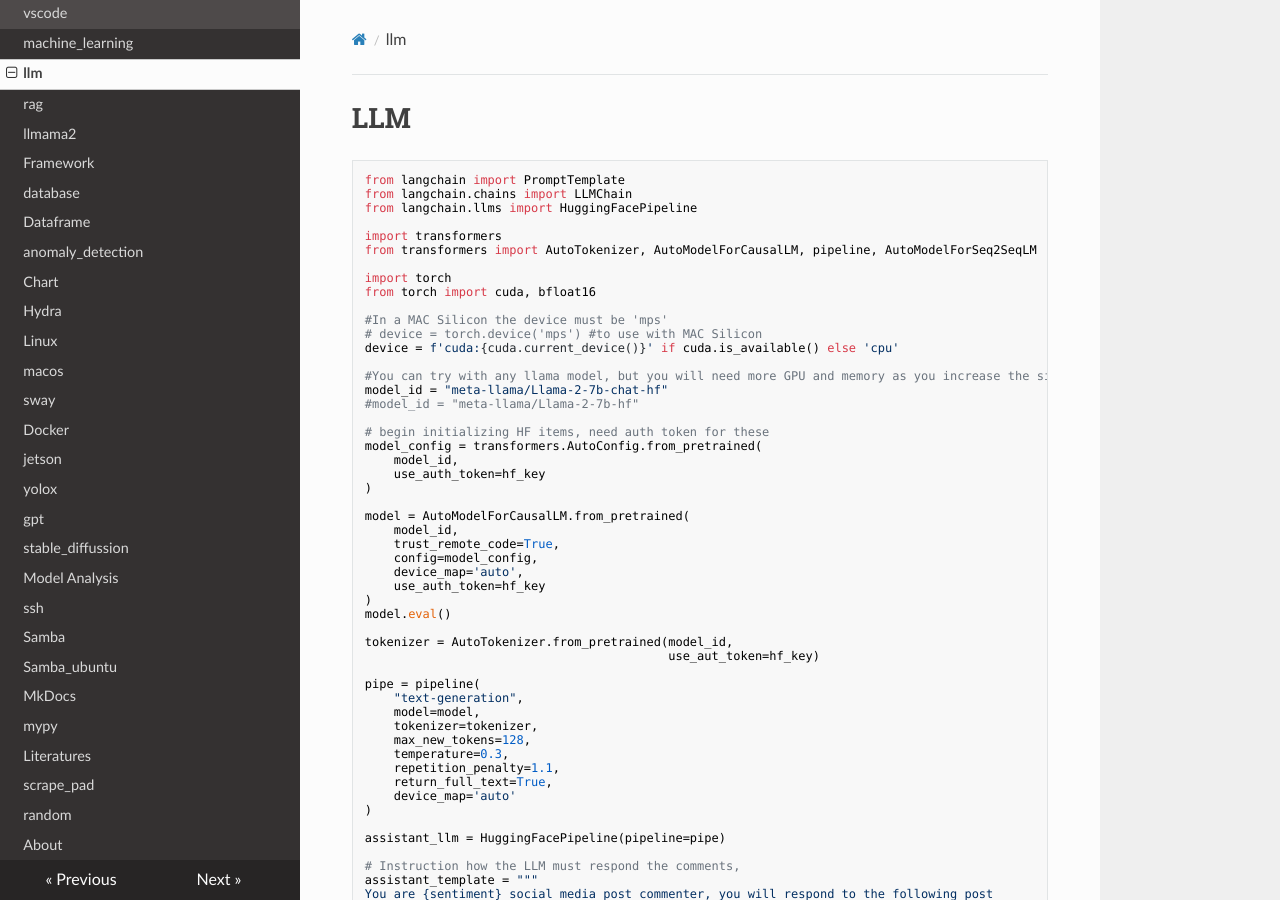
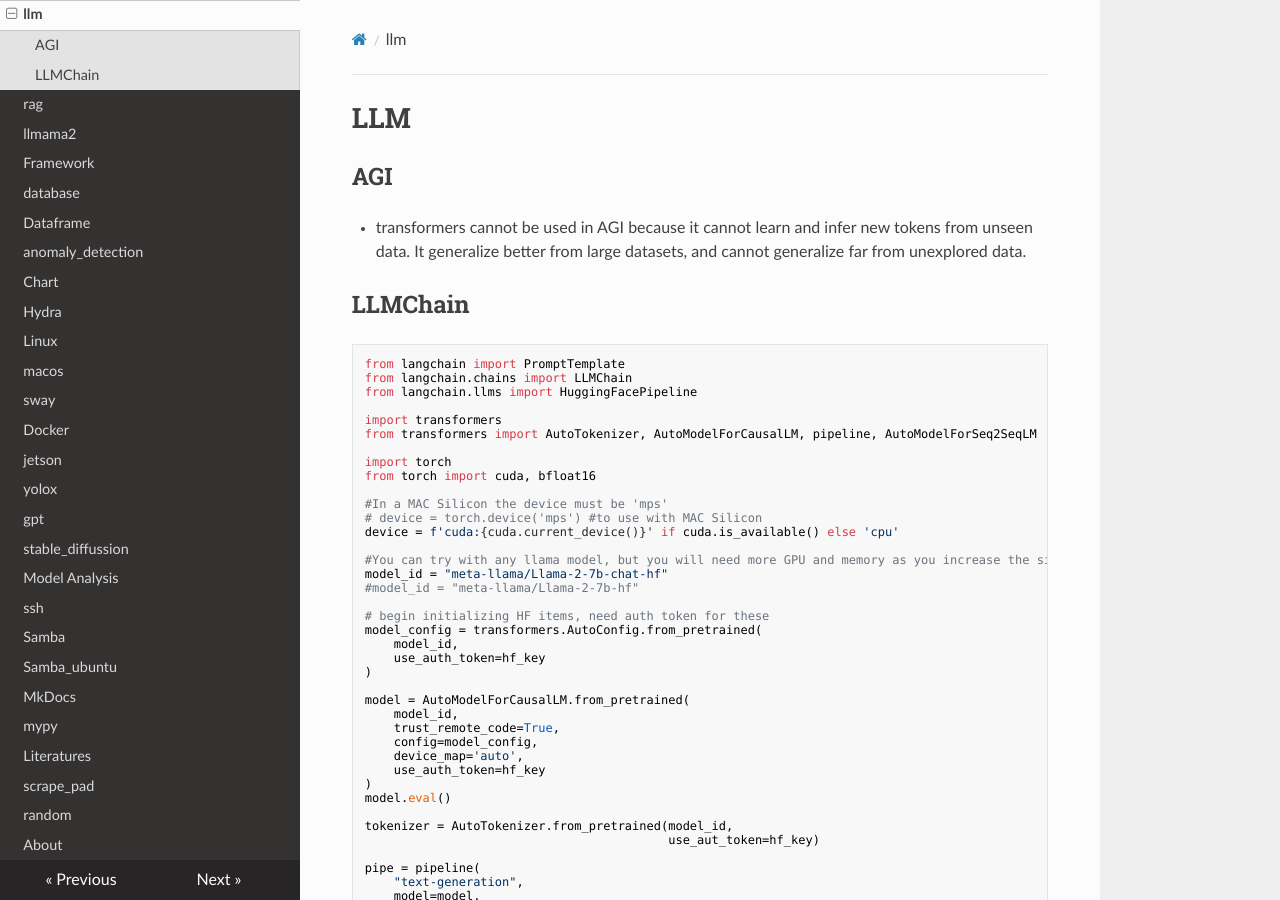
Before and after one commit to furyhawk/124c41, an MkDocs documentation site: the page built from docs/llm.md, in a window 1280 px wide and 900 px high. Built offline with MkDocs 1.6.1, drawn with Linux system fonts in a browser that asks for light colours; nearby versions of some CDN libraries.

Commit message:
feat: AGI

````diff
--- a/docs/llm.md
+++ b/docs/llm.md
@@ -1,4 +1,10 @@
 # LLM
+
+## AGI
+
+- transformers cannot be used in AGI because it cannot learn and infer new tokens from unseen data. It generalize better from large datasets, and cannot generalize far from unexplored data.
+
+## LLMChain
 
 ```python
 from langchain import PromptTemplate
````
